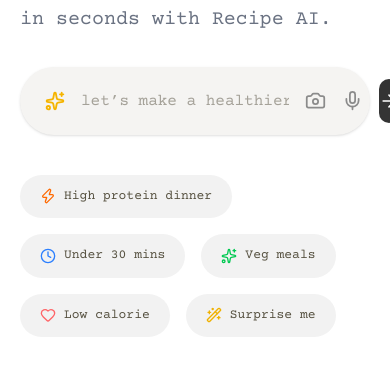
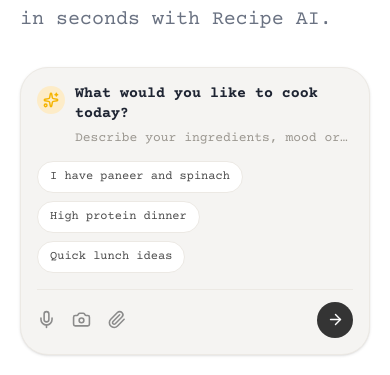
Before and after one commit to productincubr/recipe-ai, a React (Vite) app in the folder recipe-ai/: page / in a window 390 px wide. Shown: the part 417-792 px from the top of the page. Built offline with nearby package versions, Linux system fonts and the light colour scheme; no server answers.

Commit message:
updated mobile version

```diff
--- a/recipe-ai/src/components/SearchBar/SearchBar.jsx
+++ b/recipe-ai/src/components/SearchBar/SearchBar.jsx
@@ -4,9 +4,16 @@ import {
   Sparkles,
   Camera,
   Mic,
+  Paperclip,
   ArrowRight,
 } from "lucide-react";
 import { useNavigate } from "react-router-dom";
+
+const MOBILE_SUGGESTIONS = [
+  "I have paneer and spinach",
+  "High protein dinner",
+  "Quick lunch ideas",
+];
 
 export default function SearchBar() {
   const [query, setQuery] = useState("");
@@ -27,8 +34,111 @@ export default function SearchBar() {
       initial={{ opacity: 0, y: -15 }}
       animate={{ opacity: 1, y: 0 }}
       transition={{ duration: .4 }}
+    >
+      {/* Mobile Composer Card */}
+
+      <div
         className="
-      flex
+        md:hidden
+        rounded-3xl
+        bg-[#F5F4F2]
+        border
+        border-[#ECE9E4]
+        p-4
+        shadow-sm
+
+        transition-all
+        duration-300
+
+        focus-within:border-[#D8D6D3]
+        focus-within:ring-2
+        focus-within:ring-[#E6E3DE]
+        "
+      >
+        <div className="flex items-start gap-2.5">
+          <span className="mt-0.5 flex h-7 w-7 shrink-0 items-center justify-center rounded-full bg-[#FDECC8]">
+            <Sparkles className="h-4 w-4 text-[#F5B400]" strokeWidth={2.2} />
+          </span>
+
+          <div className="min-w-0 flex-1">
+            <p className="text-[15px] font-semibold text-[#1E2432] leading-snug">
+              What would you like to cook today?
+            </p>
+
+            <input
+              value={query}
+              onChange={(e) => setQuery(e.target.value)}
+              placeholder="Describe your ingredients, mood or goal..."
+              className="
+              mt-1
+              w-full
+              bg-transparent
+              border-none
+              outline-none
+              ring-0
+              text-[13px]
+              text-[#4A4A4A]
+              placeholder:text-[#9A968F]
+              focus:outline-none
+              focus:ring-0
+              focus:border-none
+              focus-visible:outline-none
+              focus-visible:ring-0
+              appearance-none
+              overflow-hidden
+              text-ellipsis
+              whitespace-nowrap
+              "
+            />
+          </div>
+        </div>
+
+        {/* Suggestion chips */}
+
+        <div className="mt-3 flex flex-wrap gap-2">
+          {MOBILE_SUGGESTIONS.map((s) => (
+            <button
+              key={s}
+              type="button"
+              onClick={() => setQuery(s)}
+              className="rounded-full border border-[#ECE9E4] bg-white px-3 py-1.5 text-[12px] font-medium text-[#4A4A4A] transition hover:bg-[#EFEDE9]"
+            >
+              {s}
+            </button>
+          ))}
+        </div>
+
+        {/* Toolbar */}
+
+        <div className="mt-4 flex items-center justify-between border-t border-[#ECE9E4] pt-3">
+          <div className="flex items-center gap-4 text-[#8B8B8B]">
+            <button type="button" className="hover:text-black transition">
+              <Mic size={19} />
+            </button>
+            <button type="button" className="hover:text-black transition">
+              <Camera size={19} />
+            </button>
+            <button type="button" className="hover:text-black transition">
+              <Paperclip size={19} />
+            </button>
+          </div>
+
+          <motion.button
+            whileTap={{ scale: .95 }}
+            type="submit"
+            className="flex h-9 w-9 items-center justify-center rounded-full bg-[#343434] text-white"
+          >
+            <ArrowRight size={17} />
+          </motion.button>
+        </div>
+      </div>
+
+      {/* Desktop Pill */}
+
+      <div
+        className="
+        hidden
+        md:flex
         items-center
         gap-4
         h-[68px]
@@ -73,6 +183,7 @@ export default function SearchBar() {
           focus-visible:outline-none
           focus-visible:ring-0
           appearance-none
+          placeholder:text-[#7b7b7b]
         "
         />
 
@@ -113,6 +224,7 @@ export default function SearchBar() {
         >
           <ArrowRight size={20} />
         </motion.button>
+      </div>
     </motion.form>
   );
 }
--- a/recipe-ai/src/components/TrendingRecipes/DietFilterChips.jsx
+++ b/recipe-ai/src/components/TrendingRecipes/DietFilterChips.jsx
@@ -35,7 +35,7 @@ export default function DietFilterChips() {
 
       <div
         ref={scrollerRef}
-        className="flex flex-1 gap-2.5 overflow-x-auto [-ms-overflow-style:none] [scrollbar-width:none] [&::-webkit-scrollbar]:hidden"
+        className="flex min-w-0 flex-1 gap-2.5 overflow-x-auto [-ms-overflow-style:none] [scrollbar-width:none] [&::-webkit-scrollbar]:hidden"
       >
         {DIETS.map(({ id, label, icon: Icon, iconClass }) => (
           <button
--- a/recipe-ai/src/components/TrendingRecipes/PopularRightNow.jsx
+++ b/recipe-ai/src/components/TrendingRecipes/PopularRightNow.jsx
@@ -43,7 +43,7 @@ export default function PopularRightNow() {
 
           <div
             ref={scrollerRef}
-            className="flex flex-1 gap-2 overflow-x-auto [-ms-overflow-style:none] [scrollbar-width:none] [&::-webkit-scrollbar]:hidden"
+            className="flex min-w-0 flex-1 gap-2 overflow-x-auto [-ms-overflow-style:none] [scrollbar-width:none] [&::-webkit-scrollbar]:hidden"
           >
             {FILTERS.map((label) => (
               <motion.button
```
Lines whose indentation alone changed are shown as unchanged.
